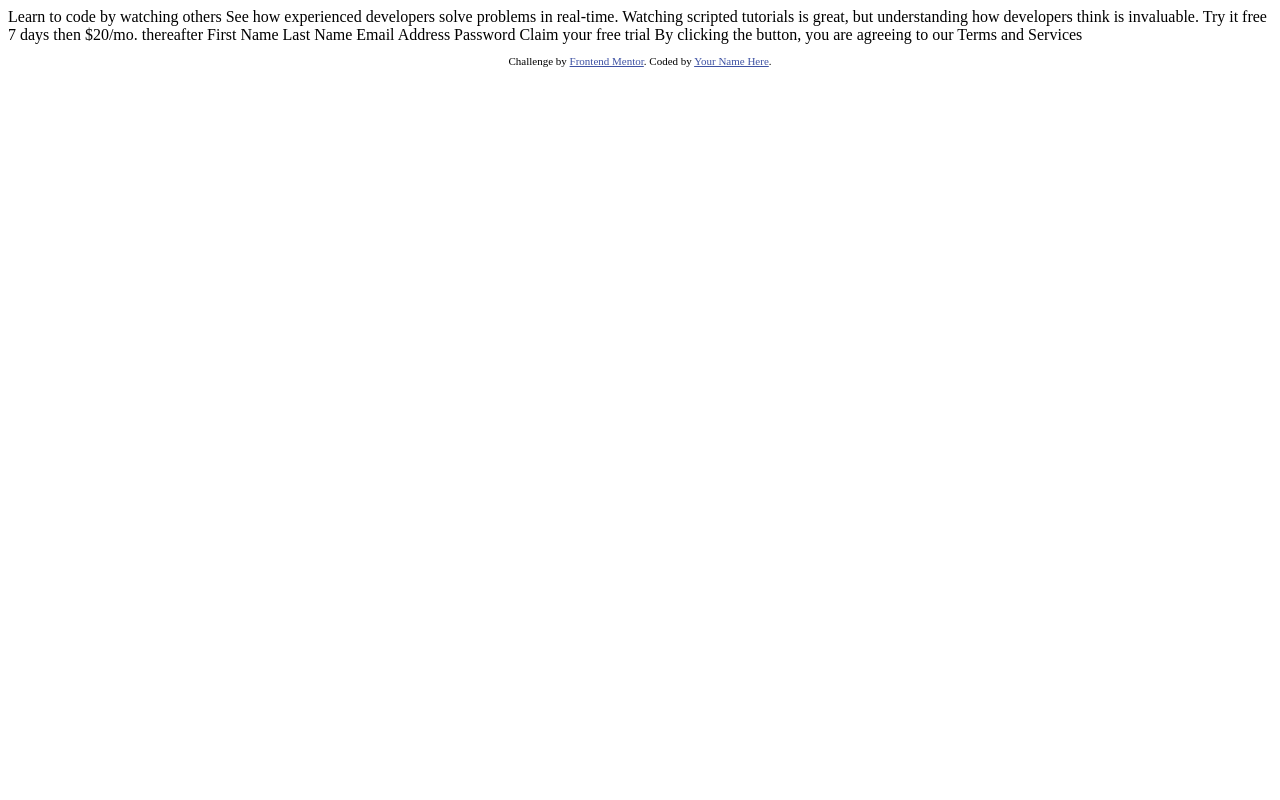
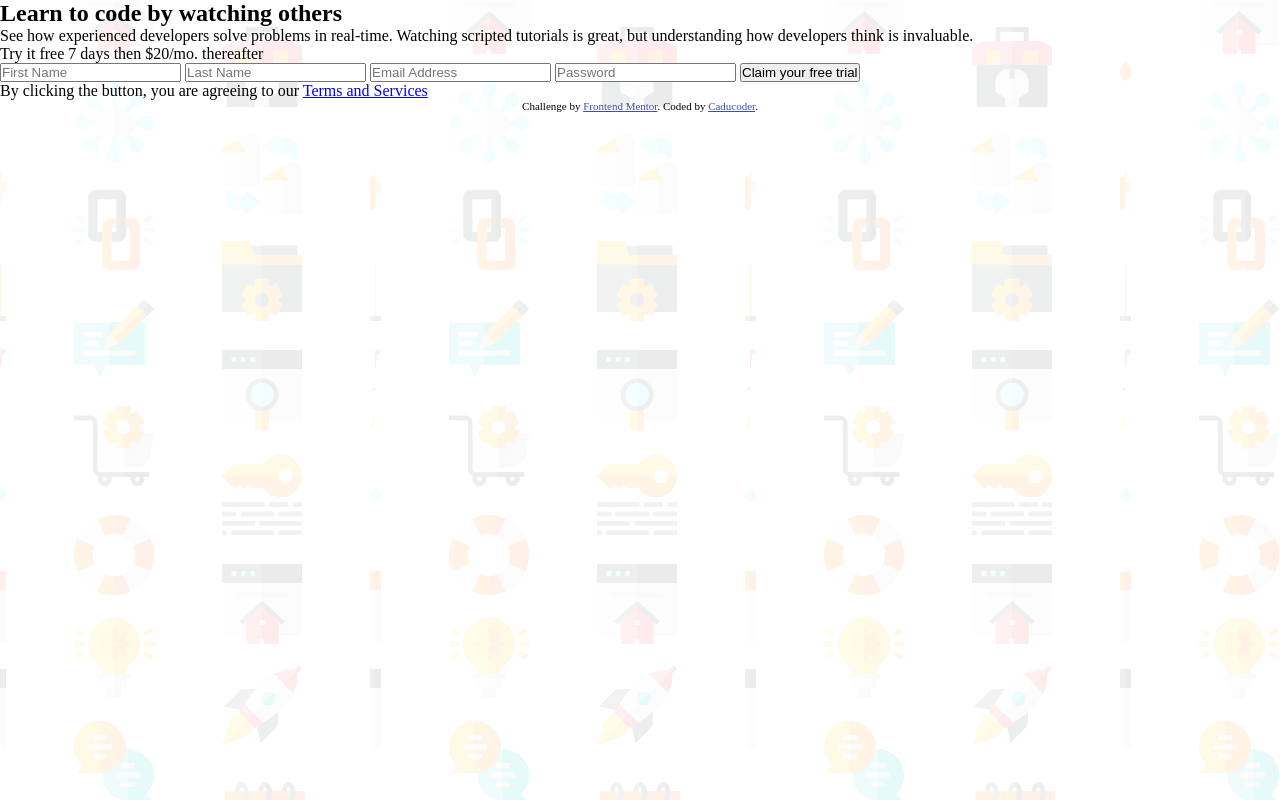
Before and after one commit to caducoder/Intro-component-with-signup-form, a plain HTML site: page index.html in a window 1280 px wide. Drawn offline with Linux system fonts and the light colour scheme.

Commit message:
Organizando o HTML

```diff
--- a/index.html
+++ b/index.html
@@ -5,38 +5,46 @@
     <meta name="viewport" content="width=device-width, initial-scale=1.0"> <!-- displays site properly based on user's device -->
 
     <link rel="icon" type="image/png" sizes="32x32" href="./images/favicon-32x32.png">
+    <link rel="stylesheet" href="style.css">
 
     <title>Frontend Mentor | Intro component with sign up form</title>
-
-  <!-- Feel free to remove these styles or customise in your own stylesheet 👍 -->
-  <style>
-    .attribution { font-size: 11px; text-align: center; }
-    .attribution a { color: hsl(228, 45%, 44%); }
-  </style>
   </head>
   <body>
 
-  Learn to code by watching others
+    <section class="container">
+      <h1>Learn to code by watching others</h1>
 
+      <p>
         See how experienced developers solve problems in real-time. Watching scripted tutorials is great,
         but understanding how developers think is invaluable.
+      </p>
 
-  Try it free 7 days then $20/mo. thereafter
+      <div class="try-it">
+        <p>
+          <span>Try it free 7 days</span> then $20/mo. thereafter
+        </p>
+      </div>
 
-  First Name
-  Last Name
-  Email Address
-  Password
-
-  Claim your free trial
-
-  By clicking the button, you are agreeing to our Terms and Services
+      <div class="form">
+        <form action="">
+          <input type="text" placeholder="First Name" required>
+          <input type="text" placeholder="Last Name" required>
+          <input type="email" placeholder="Email Address" required>
+          <input type="password" placeholder="Password" required>
+          <input type="submit" value="Claim your free trial">
+        </form>
+        <p>
+          By clicking the button, you are agreeing to our <a href="#">Terms and Services</a>
+        </p>
+      </div>
+    </section>
 
     <footer>
       <p class="attribution">
         Challenge by <a href="https://www.frontendmentor.io?ref=challenge" target="_blank">Frontend Mentor</a>.
-      Coded by <a href="#">Your Name Here</a>.
+        Coded by <a href="#">Caducoder</a>.
       </p>
     </footer>
+
   </body>
 </html>
--- /dev/null
+++ b/style.css
@@ -0,0 +1,12 @@
+.attribution { font-size: 11px; text-align: center; }
+.attribution a { color: hsl(228, 45%, 44%); }
+
+*{
+   padding: 0;
+   margin:0;
+   box-sizing: border-box;
+}
+body
+{
+   background-image: url(/images/bg-intro-mobile.png);
+}
```
Lines whose indentation alone changed are shown as unchanged.
